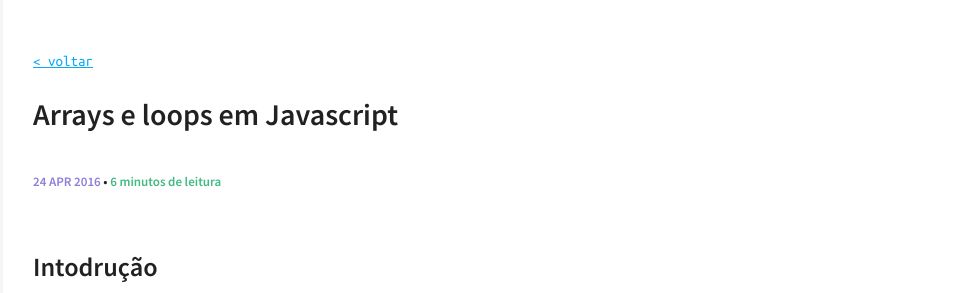
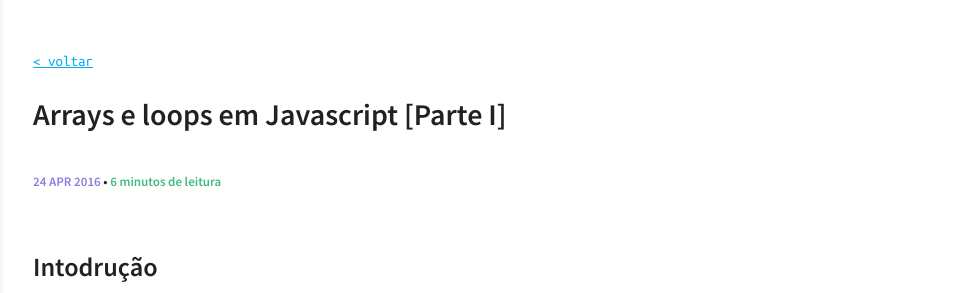
Before and after one commit to Quaggie/quaggie.github.io, a Jekyll site: the page built from _posts/2016-04-24-arrays-loops-javascript.md, in a window 1280 px wide. Shown: the top 293 px of the page, without its empty margins (317-1280 px from the left). Built offline with Jekyll 4.4.1, drawn with Linux system fonts in a browser that asks for light colours; some of the changed text lies outside the part shown.

Commit message:
Changing title

```diff
--- a/_posts/2016-04-24-arrays-loops-javascript.md
+++ b/_posts/2016-04-24-arrays-loops-javascript.md
@@ -1,6 +1,6 @@
 ---
 layout: post
-title: Arrays e loops em Javascript
+title: Arrays e loops em Javascript [Parte I]
 excerpt: Aprenda os diferentes tipos de loops e como utilizar Arrays em JS.
 categories: [desenvolvimento]
 tags: [javascript]
```
Also changed, not shown: other parts of _posts/2016-04-24-arrays-loops-javascript.md (+1 -1 lines), 2 other files.
